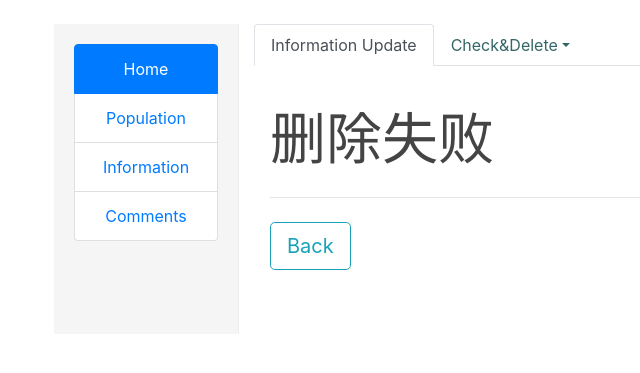
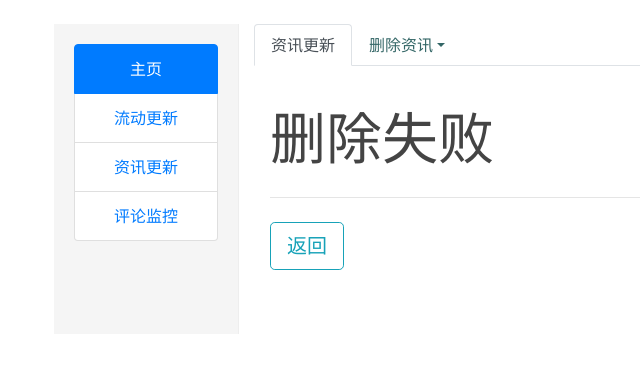
Before and after one commit to NeoHugh/COVID, a Flask app: page /population_admin/delInfo/1 in a window 1280 px wide. Shown: the part 57-430 px from the top of the page, without its empty margins (31-671 px from the left). Run offline with Flask 2, Linux system fonts and the light colour scheme; the visitor is signed in with stand-in values (Sample User, id 1); data that the repository does not hold is empty; parts of the project's set-up code (start-up, migrations or seed data) failed here and were passed over; some libraries are stand-ins or nearby versions.

Commit message:
Update notice.html

```diff
--- a/covid/covid/templates/notice.html
+++ b/covid/covid/templates/notice.html
@@ -13,25 +13,25 @@
     background-color: #f5f5f5;
     border-right: 1px solid #eee;">
 <div class="list-group" style = "text-align: center">
-  <a href="{{ url_for('population_admin.index') }}" class="list-group-item active">Home</a>
-  <a href="{{ url_for('population_admin.population') }}" class="list-group-item">Population</a>
-  <a href="{{ url_for('population_admin.information') }}" class="list-group-item">Information</a>
-  <a href="{{ url_for('population_admin.comments') }}" class="list-group-item">Comments</a>
+  <a href="{{ url_for('population_admin.index') }}" class="list-group-item active">主页</a>
+  <a href="{{ url_for('population_admin.population') }}" class="list-group-item">流动更新</a>
+  <a href="{{ url_for('population_admin.information') }}" class="list-group-item">资讯更新</a>
+  <a href="{{ url_for('population_admin.comments') }}" class="list-group-item">评论监控</a>
 </div>
 </div>
 
 <div class="col-sm-6  col-md-8 main">
   <ul class="nav nav-tabs">
   <li class="nav-item">
-    <a class="nav-link active" href="{{ url_for('population_admin.information') }}">Information Update</a>
+    <a class="nav-link active" href="{{ url_for('population_admin.information') }}">资讯更新</a>
   </li>
   <li class="nav-item dropdown">
-    <a class="nav-link dropdown-toggle" data-toggle="dropdown" href="#" role="button" aria-haspopup="true" aria-expanded="false">Check&Delete</a>
+    <a class="nav-link dropdown-toggle" data-toggle="dropdown" href="#" role="button" aria-haspopup="true" aria-expanded="false">删除资讯</a>
     <div class="dropdown-menu">
-      <a class="dropdown-item" href="information_delete.html">IndustryRestart</a>
-      <a class="dropdown-item" href="information_delete.html">Quarantine</a>
-      <a class="dropdown-item" href="information_delete.html">Transportation</a>
-      <a class="dropdown-item" href="information_delete.html">MedicalService</a>
+      <a class="dropdown-item" href="information_delete.html">复工复产</a>
+      <a class="dropdown-item" href="information_delete.html">社区管控</a>
+      <a class="dropdown-item" href="information_delete.html">交通出行</a>
+      <a class="dropdown-item" href="information_delete.html">医疗举措</a>
     </div>
   </li>
   </ul>
@@ -40,7 +40,7 @@
     <h1 class="display-4">{{notice}}</h1>
     <hr class="my-4">
     <p class="lead">
-      <a class="btn btn-outline-info btn-lg" href="{{URL}}" role="button">Back</a>
+      <a class="btn btn-outline-info btn-lg" href="{{URL}}" role="button">返回</a>
     </p>
   </div>
 </div>
```
